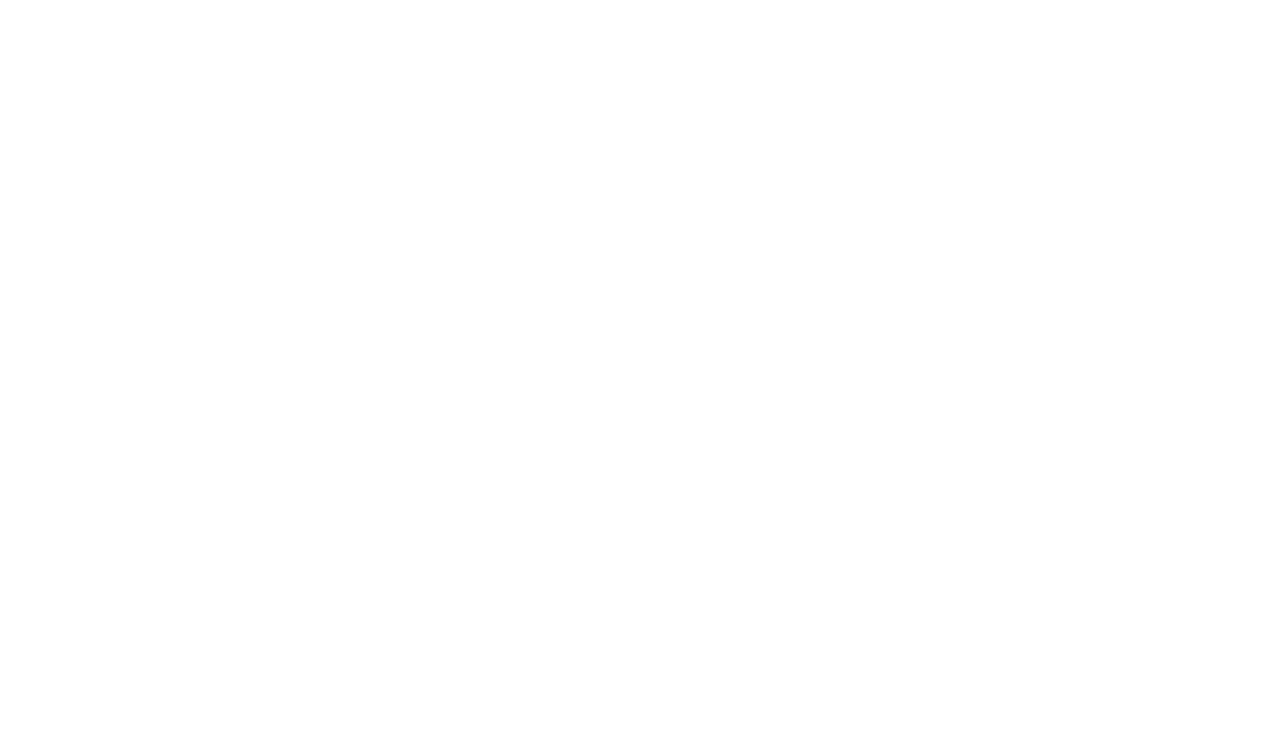
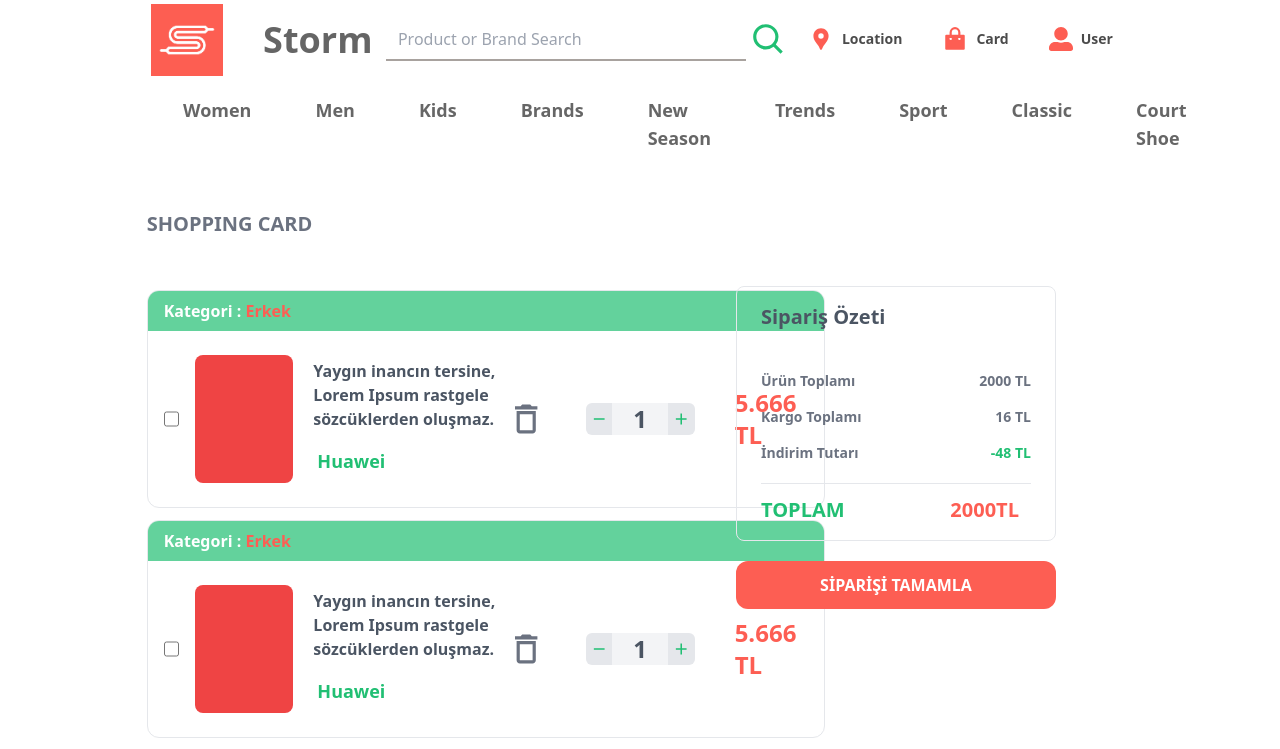
Before and after one commit to OguzUlfr/Storm-E-Commerce, a React (Create React App) app in the folder client/: page /basket in a window 1280 px wide. Before the commit this address had no page. Shown: the top 749 px of the page. Built offline with nearby package versions, Linux system fonts and the light colour scheme.

Commit message:
Basket page complete

```diff
--- a/client/src/App.js
+++ b/client/src/App.js
@@ -2,6 +2,7 @@
 import Home from './pages/Home'
 import Auth from './pages/Auth'
 import List from './pages/List'
+import Basket from './pages/Basket'
 
 function App() {
   return (
@@ -10,6 +11,7 @@
         <Route path='/' element={<Home/>}/>
         <Route path='/auth' element={<Auth/>}/>
         <Route path='/search' element={<List/>}/>
+        <Route path='/basket' element={<Basket/>}/>
       </Routes>
     </div>
   );
--- /dev/null
+++ b/client/src/components/Basket-Card/index.js
@@ -0,0 +1,31 @@
+import React from 'react'
+import { useState } from 'react'
+import {MdDeleteOutline} from 'react-icons/md'
+import {RiAddLine, RiSubtractLine} from 'react-icons/ri'
+
+const Index = () => {
+    const [value,setValue] = useState(1);
+  return (
+    <div className=' w-11/12 border rounded-xl my-3 overflow-hidden select-none'>
+        <div className='w-full p-2 px-4 font-semibold bg-main-green bg-opacity-70 text-white'>Kategori : <span className='text-main-orange'>Erkek</span></div>
+        <div className='w-full py-2 px-4 flex items-center'>
+            <input type='checkbox' className='w-5 h-5'/>
+            <div className=' w-32 h-32 m-4 bg-red-500 rounded-lg'/>
+            <div className=' w-2/5 h-32 flex flex-col justify-between'>
+                <div className='w-full p-1 text-base text-gray-600 font-semibold select-text'>
+                    Yaygın inancın tersine, Lorem Ipsum rastgele sözcüklerden oluşmaz.
+                </div>
+                <div className='w-full text-lg text-main-green font-semibold p-2 select-none'>Huawei</div>
+            </div>
+            <MdDeleteOutline size={50} className='text-gray-500 cursor-pointer hover:text-main-orange mr-10'/>
+            <RiSubtractLine size={32} className='bg-gray-200 text-main-green hover:bg-main-green hover:text-main-orange cursor-pointer p-1 rounded-l-md' onClick={() => setValue(value => value -= 1)}/>
+            <input type='number' value={value || 0} onChange={e => setValue(e.target.value)} className=' text-gray-600 w-14 bg-gray-100 text-center font-bold text-2xl numberInput' min='0'/>
+            <RiAddLine size={32} className='bg-gray-200 text-main-green hover:bg-main-green hover:text-main-orange cursor-pointer p-1 rounded-r-md'
+             onClick={() => setValue(value => value += 1)}/>
+            <div className='text-2xl font-bold text-main-orange ml-10'>5.666 TL</div>
+        </div>
+    </div>
+  )
+}
+
+export default Index
--- /dev/null
+++ b/client/src/components/Basket-Info/index.js
@@ -0,0 +1,19 @@
+import React from 'react'
+
+const index = () => {
+  return (
+    <div className='w-80 fixed right-56'>
+        <div className='rounded-lg h-fit border mt-2 p-4 px-6'>
+        <div className='text-xl font-bold text-gray-600 mb-8'>Sipariş Özeti</div>
+        <div className='w-full py-2 flex justify-between text-sm text-gray-500 font-semibold'><span>Ürün Toplamı</span><span>2000 TL</span></div>
+        <div className='w-full py-2 flex justify-between text-sm text-gray-500 font-semibold'><span>Kargo Toplamı</span><span>16 TL</span></div>
+        <div className='w-full py-2 flex justify-between text-sm text-gray-500 font-semibold'><span>İndirim Tutarı</span><span className='text-main-green'>-48 TL</span></div>
+        <hr className='my-3'/>
+        <div className='w-full text-xl font-bold flex justify-between'><span className='text-main-green'>TOPLAM</span><span className='px-3 text-main-orange'>2000TL</span></div>
+        </div>
+        <div className='w-full text-center p-3 bg-main-orange rounded-xl font-bold text-white cursor-pointer my-5'>SİPARİŞİ TAMAMLA</div>
+    </div>
+  )
+}
+
+export default index
--- a/client/src/components/Card-List/index.js
+++ b/client/src/components/Card-List/index.js
@@ -1,7 +1,7 @@
 import React from 'react'
-import { Link } from 'react-router-dom';
 import {IoMdArrowDropright} from 'react-icons/io'
 import { Swiper, SwiperSlide } from "swiper/react";
+import ProductCard from '../Product-Card'
 import "swiper/css";
 import "swiper/css/pagination";
 
@@ -45,27 +45,8 @@
         }}
         className="mySwiper h-[340px] !important"
         >
-          <SwiperSlide className='border-2 min-w-[240px] h-[340px] rounded-md overflow-hidden'>
-            <Link className='w-full h-full'>
-              <div className='w-full h-40 bg-cover bg-center bg-no-repeat' style={{backgroundImage: "url('https://sneakernews.com/wp-content/uploads/2022/09/nike-air-force-1-low-black-white-dv0788-001-8.jpg')"}}></div>
-              <div className='w-full p-3 px-4 flex flex-wrap items-center'>
-                <h2 className='w-full text-sm font-bold opacity-70 mb-6'>Nike Erkek Parka M Nk Syn Fl Rpl PARK20 Sdf Jkt CW6156</h2>
-                <h4 className='w-2/4 py-1 font-bold opacity-80 '>U.S. Polo</h4>
-                <span className='w-2/4 h-8 text-sm flex items-center justify-end font-bold opacity-80 relative'>
-                  <span>299 TL</span>
-                  <div className='w-8 h-[2px] bg-red-500 absolute z-10 right-1 -rotate-45'></div>
-                </span>
-                <div className='w-2/4  flex gap-1 py-3'>
-                  <div className='bg-blue-500 rounded-full w-7 h-7'></div>
-                  <div className='bg-red-500 rounded-full w-7 h-7'></div>
-                  <div className='bg-gray-500 rounded-full w-7 h-7 flex text-sm items-center justify-center font-bold text-white'>+3</div>
-                </div>
-                <button className='w-2/4 bg-main-green text-xl font-bold text-white h-10 rounded-lg relative overflow-hidden'>
-                  <div className='w-full h-full flex items-center justify-center hover:hidden absolute bg-main-green'>196 TL</div>
-                  <div className='w-full h-full flex items-center justify-center text-xs'>SEPETE EKLE</div>
-                </button>
-              </div>
-            </Link>
+          <SwiperSlide>
+            <ProductCard/>
           </SwiperSlide>
         </Swiper>
         </div>
--- a/client/src/components/Product-Card/index.js
+++ b/client/src/components/Product-Card/index.js
@@ -4,7 +4,7 @@
 
 const index = () => {
   return (
-    <div className='border-2 w-[240px] h-[340px] rounded-md overflow-hidden hover:scale-105 transition-all'>
+    <div className='border-2 w-[240px] h-[340px] rounded-md overflow-hidden'>
         <Link className='w-full h-full'>
               <div className='w-full h-40 bg-cover bg-center bg-no-repeat' style={{backgroundImage: "url('https://sneakernews.com/wp-content/uploads/2022/09/nike-air-force-1-low-black-white-dv0788-001-8.jpg')"}}></div>
               <div className='w-full p-3 px-4 flex flex-wrap items-center'>
--- a/client/src/index.css
+++ b/client/src/index.css
@@ -55,3 +55,9 @@
   background-color: #FD5E53;
   border-radius: 10px;
 }
+
+.numberInput::-webkit-outer-spin-button,
+.numberInput::-webkit-inner-spin-button {
+  -webkit-appearance: none;
+  margin: 0;
+}
--- /dev/null
+++ b/client/src/pages/Basket/BasketList.js
@@ -0,0 +1,19 @@
+import React from 'react'
+import BasketCard from '../../components/Basket-Card'
+
+const BasketList = () => {
+  return (
+    <div className=' w-3/4'>
+        <BasketCard/>
+        <BasketCard/>
+        <BasketCard/>
+        <BasketCard/>
+        <BasketCard/>
+        <BasketCard/>
+        <BasketCard/>
+        <BasketCard/>
+    </div>
+  )
+}
+
+export default BasketList
--- /dev/null
+++ b/client/src/pages/Basket/index.js
@@ -0,0 +1,19 @@
+import React from 'react'
+import Header from '../../components/Header'
+import BasketInfo from '../../components/Basket-Info'
+import BasketList from './BasketList'
+
+const index = () => {
+  return (
+    <div className='w-10/12 mx-auto'>
+        <Header/>
+        <div className='w-full font-bold text-gray-500 text-xl p-10'>SHOPPING CARD</div>
+        <div className='w-full px-10 flex relative'>
+            <BasketList/>
+            <BasketInfo/>
+        </div>
+    </div>
+  )
+}
+
+export default index
--- a/client/src/pages/List/index.js
+++ b/client/src/pages/List/index.js
@@ -4,9 +4,11 @@
 import Navigater from './Navigater'
 import ProductList from './ProductList'
 import ListTop from './ListTop'
+import Footer from '../../components/Footer'
 
 const index = () => {
   return (
+    <>
     <div className='w-10/12 mx-auto'>
         <Header/>
         <Navigater/>
@@ -18,6 +20,8 @@
           </div>
         </div>
     </div>
+    <Footer/>
+    </>
   )
 }
 
```
